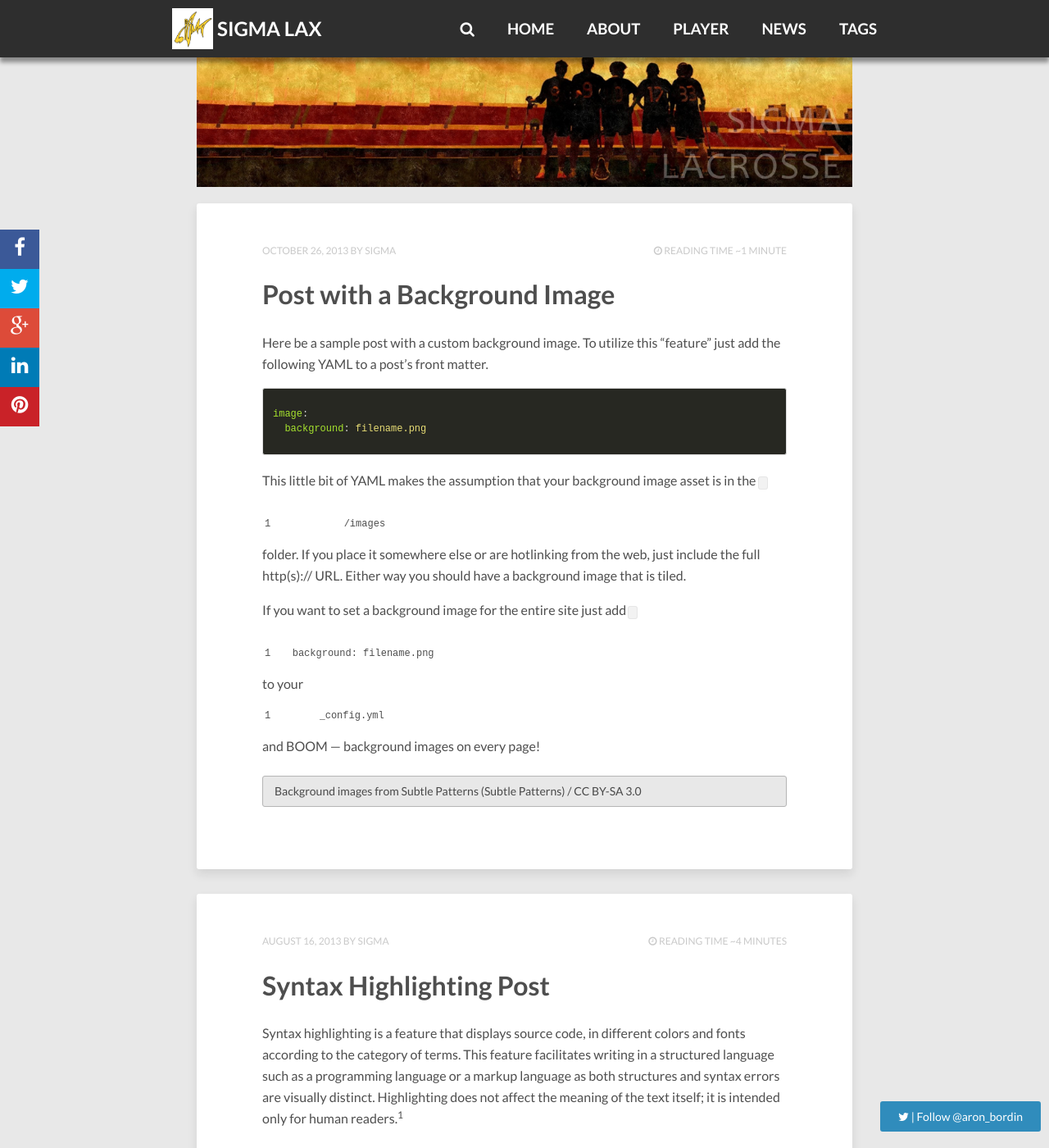
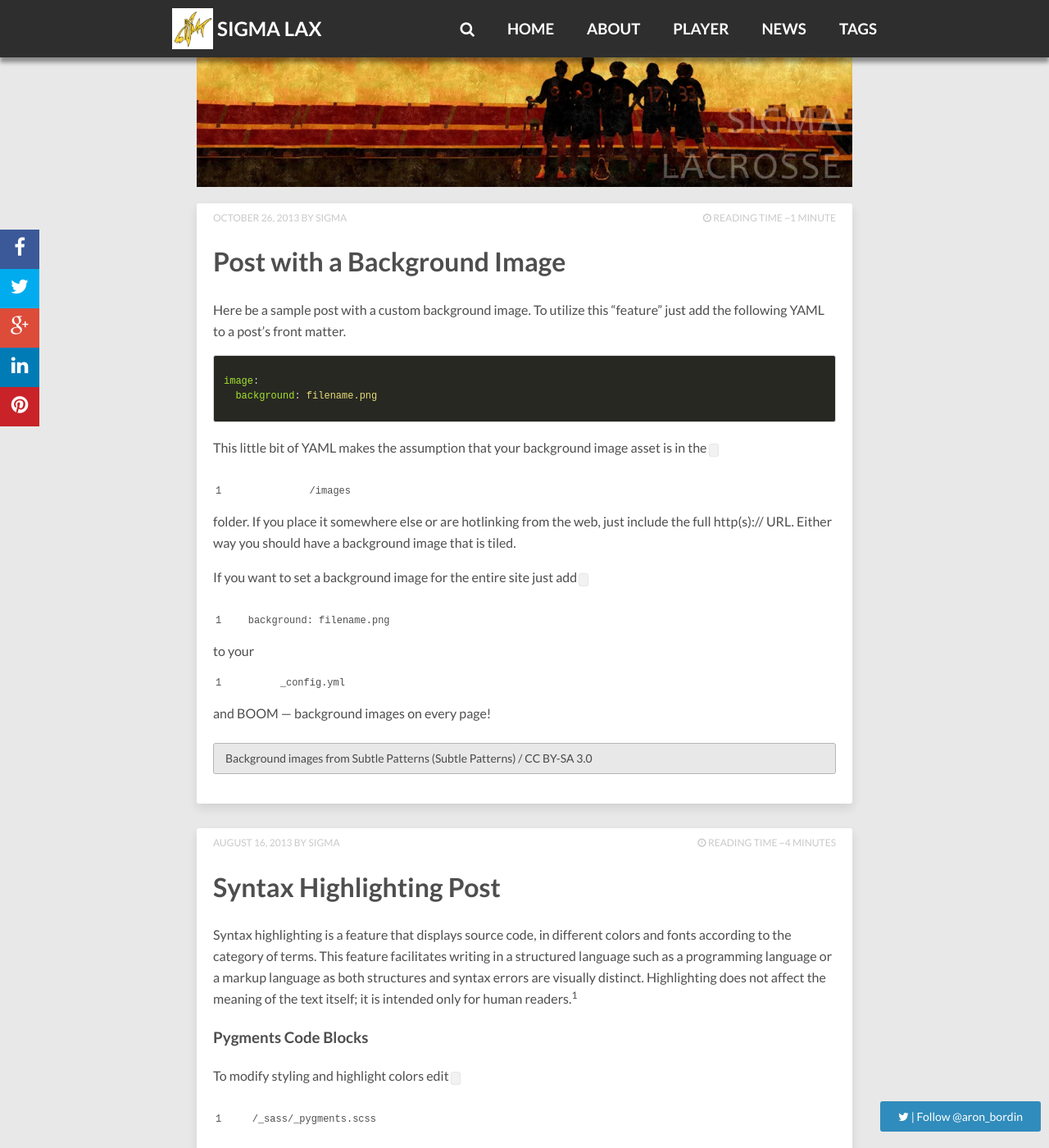
Before and after one commit to sigma-lax/sigma-lax.github.io, a Jekyll site: the page built from index.html, in a window 1280 px wide and 1400 px high, scrolled down 470 px. Shown: the whole window at 82% size. Built offline with Jekyll 4.4.1, drawn with Linux system fonts in a browser that asks for light colours; nearby versions of some CDN libraries; the list of posts is cut into pages by our own code; comment, search, counter and statistics services are not loaded; some of the changed text lies outside the part shown.

Commit message:
Update _page.scss

```diff
--- a/_sass/_page.scss
+++ b/_sass/_page.scss
@@ -338,7 +338,7 @@
 // Post Index
 // --------------------------------------------------
 #post-index {
-	table article {
+	div article {
 		padding: 10px 20px;
 	}
 	#main {
```
